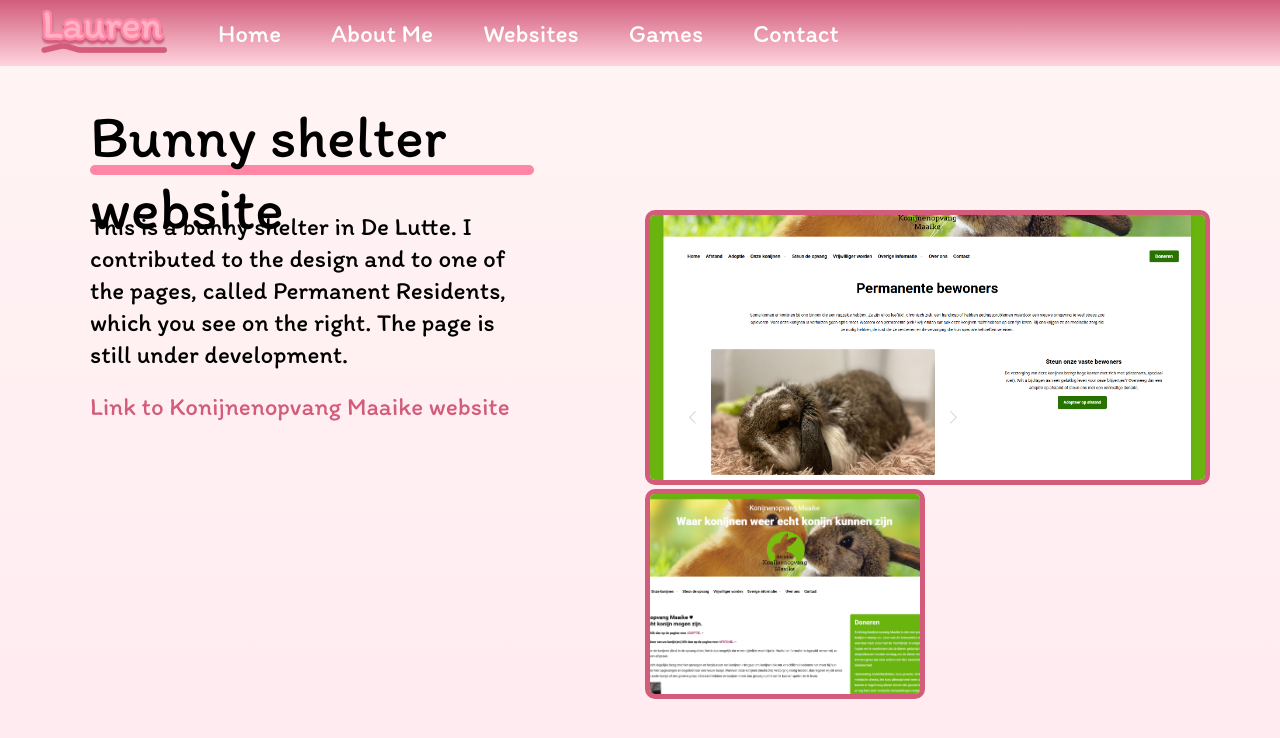
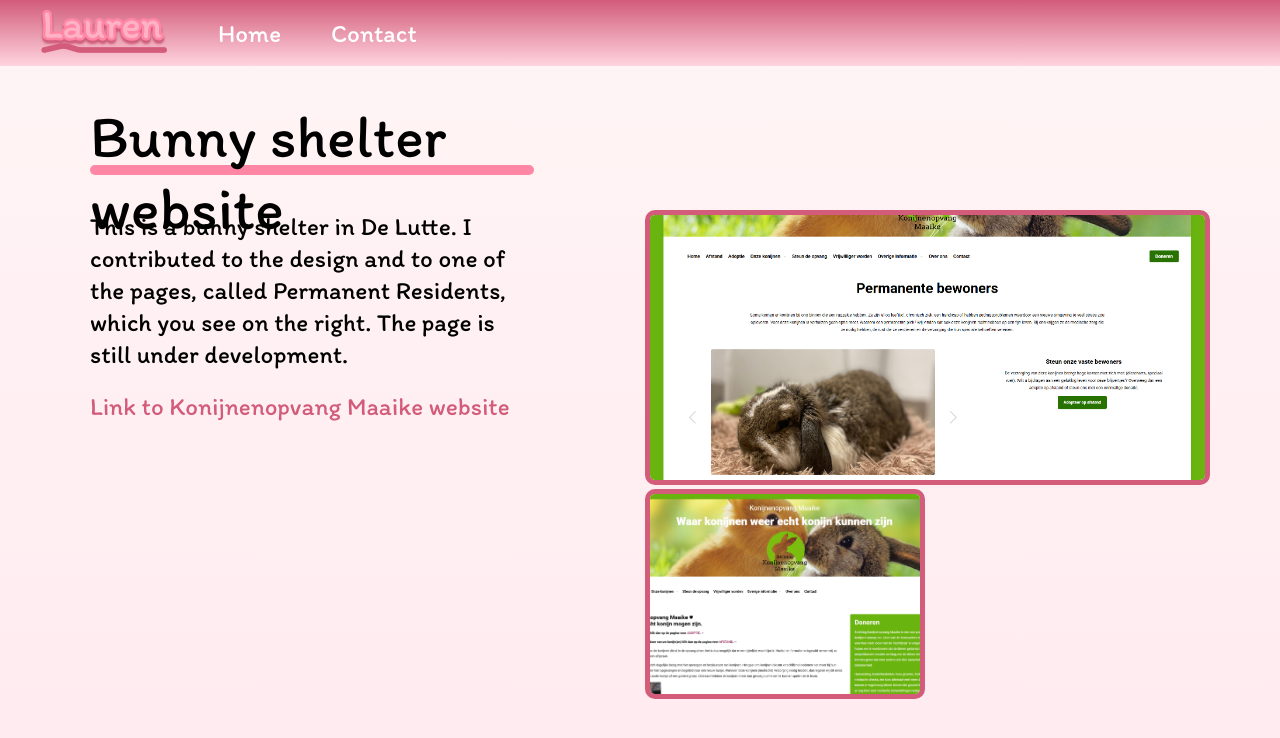
Before and after one commit to Icovuu/react-portfolio, a React (Create React App) app: page /konijnenopvang in a window 1280 px wide. Shown: the top 738 px of the page. Built offline with nearby package versions, Linux system fonts and the light colour scheme.

Commit message:
Changed website name and improved both nav bars

```diff
--- a/public/index.html
+++ b/public/index.html
@@ -24,7 +24,7 @@
       work correctly both with client-side routing and a non-root public URL.
       Learn how to configure a non-root public URL by running `npm run build`.
     -->
-    <title>React App</title>
+    <title>Lauren Portfolio</title>
   </head>
   <body>
     <noscript>You need to enable JavaScript to run this app.</noscript>
--- a/src/components/MainNav.js
+++ b/src/components/MainNav.js
@@ -1,5 +1,4 @@
 import '../styling/MainNav.css';
-import {Link} from "react-router-dom"
 
 export default function Header() {
     return (
--- a/src/components/Nav.js
+++ b/src/components/Nav.js
@@ -8,9 +8,6 @@ export default function Nav() {
                 <ul>
                     <li><Link to="/Home"> <img src={miniLogo} alt="mini logo" className='miniLogoNav'/> </Link></li>
                     <li className='liText'><Link smooth to='/Home'>Home</Link></li>
-                        <li className='liText'><Link smooth to='/Home#about'>About Me</Link></li>
-                        <li className='liText'><Link smooth to='/Home#websites'>Websites</Link></li>
-                        <li className='liText'><Link smooth to='/Home#games'>Games</Link></li>
                     <li className='liText'><a href="#contact">Contact</a></li>
                 </ul>
             </nav>
```
